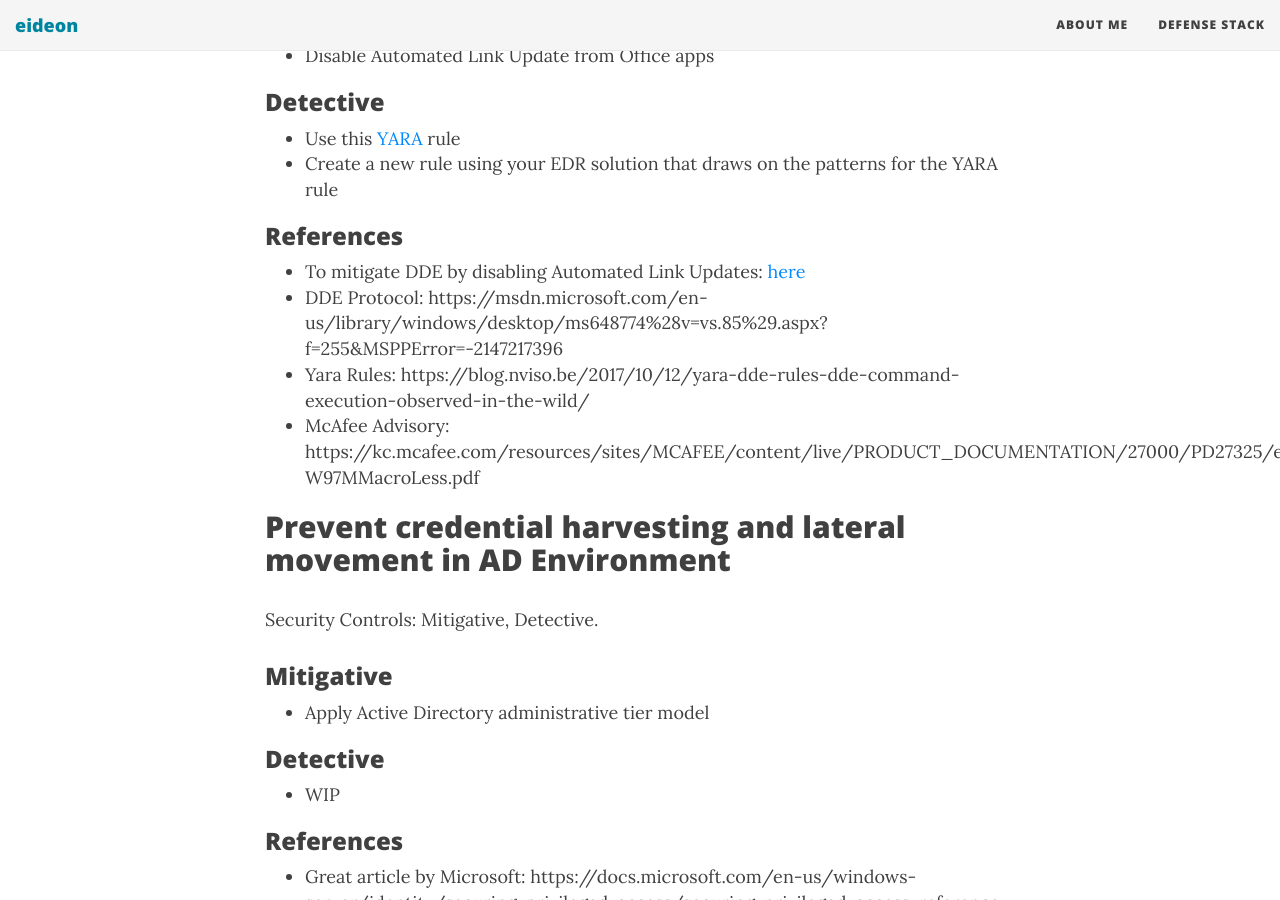
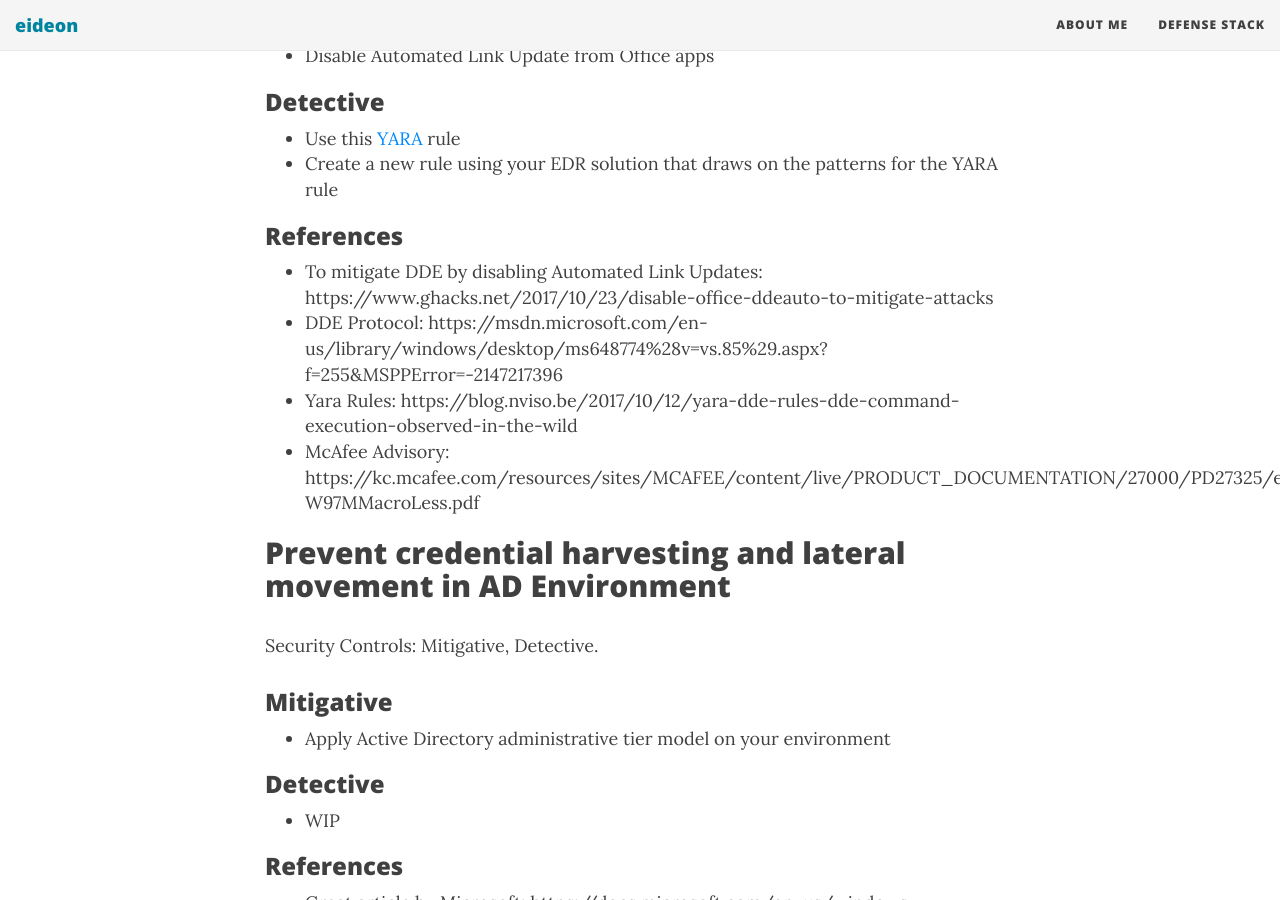
Before and after one commit to darkquasar/darkquasar.github.io, a Jekyll site: the page built from Threat_Protection_Stack.md, in a window 1280 px wide and 900 px high, scrolled down 2002 px. Built offline with Jekyll 4.4.1, drawn with Linux system fonts in a browser that asks for light colours; nearby versions of some CDN libraries; comment, search, counter and statistics services are not loaded; some of the changed text lies outside the part shown.

Commit message:
Update Threat_Protection_Stack.md

```diff
--- a/Threat_Protection_Stack.md
+++ b/Threat_Protection_Stack.md
@@ -14,7 +14,7 @@
 
 | Topic                                                                                                                                               | Criticality | ID   | TTP Categorization                                                                                                                                                                                                                        | References                                                                                                                        |
 |-----------------------------------------------------------------------------------------------------------------------------------------------------|-------------|------|-------------------------------------------------------------------------------------------------------------------------------------------------------------------------------------------------------------------------------------------|-----------------------------------------------------------------------------------------------------------------------------------|
-| [DDE Microsoft Office weaponization](https://www.eideon.com/Threat_Protection_Stack/#protect-against-dde-microsoft-office-weaponization-techniques) | High        | Easy | **Category**: Defense Evation <br><br> **Sub-Category**: Weaponized Document. <br><br> **MITRE**: Exploitation of Vulnerability [T1068](https://attack.mitre.org/wiki/Technique/T1068)                                                    | https://www.ghacks.net/2017/10/23/disable-office-ddeauto-to-mitigate-attacks/                                                     |
+| [DDE Microsoft Office weaponization](https://www.eideon.com/Threat_Protection_Stack/#protect-against-dde-microsoft-office-weaponization-techniques) | High        | Easy | **Category**: Defense Evation <br><br> **Sub-Category**: Weaponized Document. <br><br> **MITRE**: Exploitation of Vulnerability [T1068](https://attack.mitre.org/wiki/Technique/T1068)                                                    | https://www.ghacks.net/2017/10/23/disable-office-ddeauto-to-mitigate-attacks                                                     |
 | [Prevent lateral movement I](https://www.eideon.com/Threat_Protection_Stack/#prevent-credential-harvesting-and-lateral-movement-in-AD-Environment)  | Critical    | Hard | **Category**: Lateral Movement, Credential Access <br><br> **Sub-Category**: Pass the Hash, Pass the Ticket, Credential Dumping. <br><br> **MITRE**: Exploitation of Vulnerability [T1068](https://attack.mitre.org/wiki/Technique/T1068) | https://docs.microsoft.com/en-us/windows-server/identity/securing-privileged-access/securing-privileged-access-reference-material |
 
 <br>
@@ -31,16 +31,16 @@
 * Create a new rule using your EDR solution that draws on the patterns for the YARA rule
 
 ### References
-* To mitigate DDE by disabling Automated Link Updates: [here](https://www.ghacks.net/2017/10/23/disable-office-ddeauto-to-mitigate-attacks)
+* To mitigate DDE by disabling Automated Link Updates: https://www.ghacks.net/2017/10/23/disable-office-ddeauto-to-mitigate-attacks
 * DDE Protocol: https://msdn.microsoft.com/en-us/library/windows/desktop/ms648774%28v=vs.85%29.aspx?f=255&MSPPError=-2147217396
-* Yara Rules: https://blog.nviso.be/2017/10/12/yara-dde-rules-dde-command-execution-observed-in-the-wild/
+* Yara Rules: https://blog.nviso.be/2017/10/12/yara-dde-rules-dde-command-execution-observed-in-the-wild
 * McAfee Advisory: https://kc.mcafee.com/resources/sites/MCAFEE/content/live/PRODUCT_DOCUMENTATION/27000/PD27325/en_US/McAfee_Labs_Threat_Advisory-W97MMacroLess.pdf
 
 ## Prevent credential harvesting and lateral movement in AD Environment
 Security Controls: Mitigative, Detective.
 
 ### Mitigative
-* Apply Active Directory administrative tier model
+* Apply Active Directory administrative tier model on your environment
 
 ### Detective
 * WIP
```
